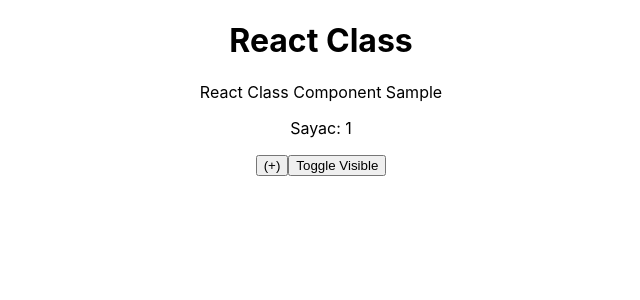
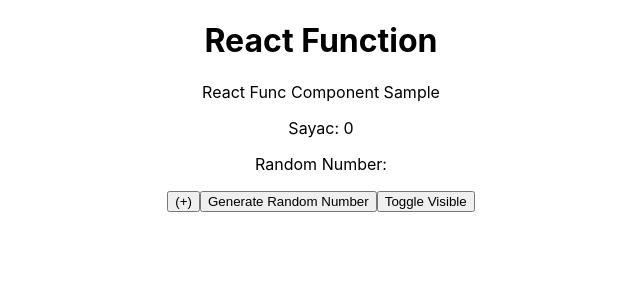
Before and after one commit to neominalsolutions/reactintro1, a React (Create React App) app: page / in a window 1280 px wide. Both pictures are taken after a click on the button "Toggle Visible". Shown: the top 300 px of the page, without its empty margins (319-959 px from the left). Built offline with nearby package versions, Linux system fonts and the light colour scheme.

Commit message:
Function Component UseEffect Hook

```diff
--- a/src/App.tsx
+++ b/src/App.tsx
@@ -2,6 +2,7 @@
 import logo from './logo.svg';
 import './App.css';
 import ClassComponentSample from './components/ClassComponentSample';
+import FunctionComponentSample from './components/FunctionComponentSample';
 
 function App() {
 	// function componentlerde state durumlarını kontrol etmek Hook yapıları kullanırız
@@ -17,9 +18,13 @@
 		<>
 			<div className="App">
 				{visible && (
-					<ClassComponentSample
-						title="React Class"
-						body="React Class Component Sample"
+					// <ClassComponentSample
+					// 	title="React Class"
+					// 	body="React Class Component Sample"
+					// />
+					<FunctionComponentSample
+						title="React Function"
+						body="React Func Component Sample"
 					/>
 				)}
 				<button onClick={toggle}>Toggle Visible</button>
--- a/src/components/ClassComponentSample.tsx
+++ b/src/components/ClassComponentSample.tsx
@@ -28,7 +28,7 @@
 		// 1. tetikleme
 		console.log('Component ilk doma giridiğinde tetiklenen method');
 		// API'dan veri çekme işlemine yer veririz.
-		this.setState({ counter: 1 });
+		this.setState({ counter: 1 }); // eğer burada setState yaparsa componentDidUpdate tetikler.
 	}
 
 	componentDidUpdate(
--- /dev/null
+++ b/src/components/FunctionComponentSample.tsx
@@ -0,0 +1,79 @@
+import { useEffect, useState } from 'react';
+
+type FunctionComponentProps = {
+	title?: string;
+	body?: string;
+};
+type FunctionComponentState = {
+	counter: number;
+	isActive: boolean;
+};
+function FunctionComponentSample(props: FunctionComponentProps) {
+	// object deconstruction işlemi yaptık
+	// Local State ile çalışırken component domdan çıktığında state sıfırlanır. initial değerine döner.
+	const { title, body } = props;
+	const [state, setState] = useState<FunctionComponentState>({
+		// referance type state ile çalışma
+		counter: 0,
+		isActive: false,
+	});
+	const [random, setRandom] = useState<number>(); // value type state ile çalışma
+	// value type değerler bir önceki state ile aynı ise gereksiz renderlardan kurtulmak için tekrar render almıyor. value type lar value değeri değişirse render alıyor.
+
+	// bu tanımlama tehlikeli bir tanımlama, [] veya bir [state] değeri tanımlanmadoğı takdirde bu durumda component ile ilgili herhangi bir rendering durumuda useEffect tetiklenecektir. Dikkatli olalım gereksiz çağırılar yapmamıza sebep verebilir.
+	useEffect(() => {
+		console.log('useEffect no deps');
+	}); // doma ilk giriş ve herhangi bir state de tetiklenir.
+
+	// component içerisindeki state değişimi algıladğımız hook
+	useEffect(() => {
+		console.log('component willmount');
+		// yapılacak olan işlemler
+		// Component doma ilk basıldığında Api Call yapılabilir
+		return () => {
+			// Component Domdan ayrıldığında çalışır
+			console.log('Component willunmout');
+		};
+	}, []); // [] herhangi bir state bağlılığı yok // state değişiminde useEffect özel hook tekrar tetiklenebilir.
+
+	// useEffect ile random değerinin state değişimi takip et dedik
+	useEffect(() => {
+		// useEffect component doma girdiğinde 1 kere mahsus tetiklenir. ve state değişiminde de tetiklenir
+		// componentDidUpdate state değiştiğinde çalış
+		if (random !== undefined) {
+			// inital değer değilse
+			console.log('random değeri değişti');
+		}
+	}, [random]); //  [random] hangi state değerlerini takip edileceğini belirtir.
+
+	const onIncrease = () => {
+		// spread operatörü kullanarak object referans değerini güncellersek referans type değerlerde rendering işlemini zorlamış oluruz.
+		// setState({ ...state }); // setState({ ...state, counter: state.counter + 1 });
+
+		console.log('state.counter', state.counter);
+		// state.counter = state.counter + 1;
+		// setState(state); referans değişmedi state güncellenemedi
+		// setState({ ...state }); // spread operator yeni bir referans üzerinden işlem yaptığı için state güncellenecektir. re-render olucak.
+		// yukarıdakinin tek satırda yazımı
+		setState({ ...state, counter: state.counter + 1 });
+	};
+	const onRandom = () => {
+		const rdm = Math.ceil(Math.random() * 2);
+		setRandom(rdm);
+	};
+	// render
+	return (
+		<>
+			{/* property binding */}
+			<h1>{title}</h1>
+			<p>{body}</p>
+			<p>Sayac: {state.counter}</p>
+			<p>Random Number: {random}</p>
+			{/* event binding */}
+			<button onClick={onIncrease}>(+)</button>
+			<button onClick={onRandom}>Generate Random Number</button>
+		</>
+	);
+}
+
+export default FunctionComponentSample;
```
